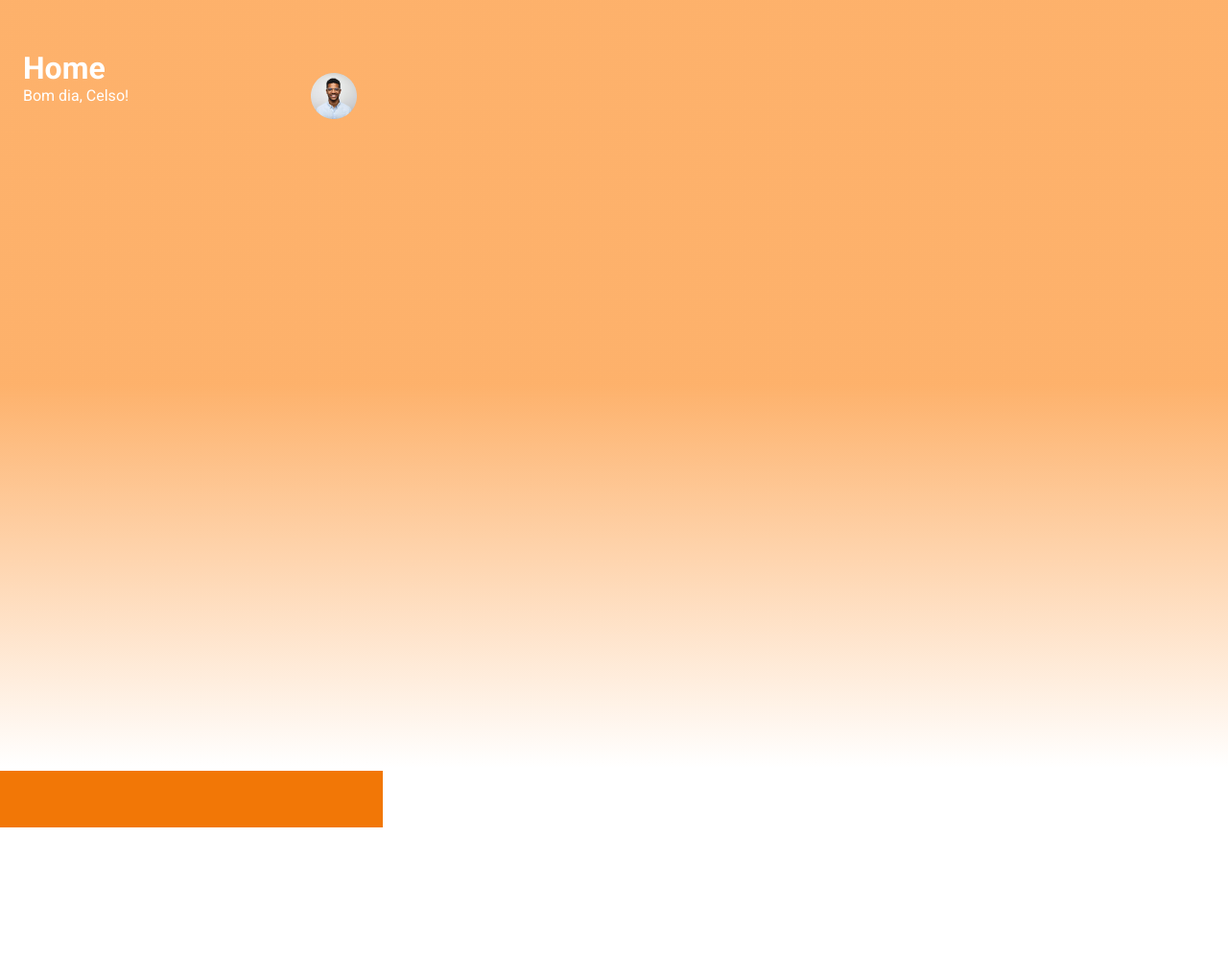
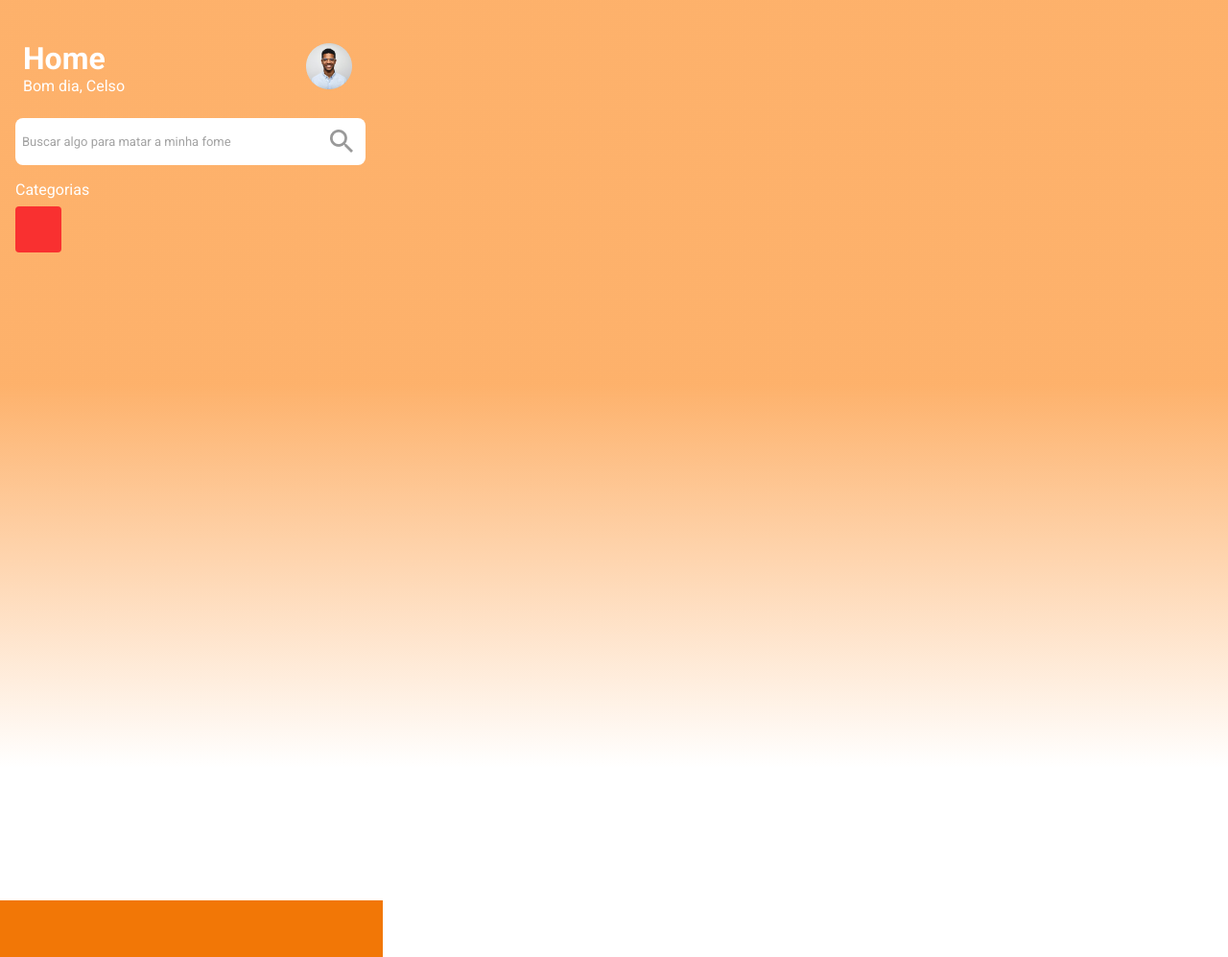
Before and after one commit to h4nniton/tony-pizzaria, a plain HTML site: page pages/home.html in a window 1280 px wide. Shown: the whole page at 96% size. Before the commit the page ends 864 px from the top, so only its background shows below. Drawn offline with Linux system fonts and the light colour scheme.

Commit message:
nao finalizado

```diff
--- a/pages/home.css
+++ b/pages/home.css
@@ -17,6 +17,56 @@ body::after {
     z-index: -1;
 }
 
+.inicio {
+    color: #fff;
+}
+
+.inicio h1 {
+    margin-top: 10px;
+}
+
+.inicio img {
+    display: flex;
+    margin-top: -54px;
+    margin-left: 295px;
+}
+
+.pesquisar {
+    background-color: #fff;
+    width: 365px;
+    height: 49px;
+    border-radius: 8px;
+    margin-top: 30px;
+    margin-left: -8px;
+}
+
+.pesquisar-texto {
+    font-size: small;
+    opacity: 36%;
+    margin-left: -1px;
+    margin-top: -32px;
+}
+
+.pesquisar-img {
+    margin-left: 320px;
+    margin-top: -20px;
+}
+
+.container-categoria{
+    color: #fff;
+    margin-left: -8px;
+    margin-top: 25px;
+}
+
+.icon-categoria {
+    background-color: #F93030;
+    width: 48px;
+    height: 48px;
+    border-radius: 4px;
+    margin-top: 8px;
+    margin-left: -8px;
+}
+
 .container-menu {
     background-color: #F27706;
     margin-top: 675px;
@@ -24,20 +74,3 @@ body::after {
     width: 400px;
     height: 59px;
 }
-
-.inicio {
-    color: #fff;
-}
-
-.inicio h1 {
-    margin-top: 20px;
-}
-
-.inicio p {
-    font-weight: 400;
-}
-
-.inicio img {
-    margin-top: -100px;
-    margin-left: 300px;
-}
--- a/pages/home.html
+++ b/pages/home.html
@@ -20,16 +20,28 @@
 
     <div class="inicio">
         <h1>Home</h1>
-        <p>Bom dia, Celso!</p>
-        <img src="./img/icon-celso.webp" alt="icon-celso">
+        <p>Bom dia, Celso</p>
+        <img src="./img/icon-celso.webp" class="celso" alt="celso">
+    </div>
+
+    <div class="pesquisar"></div>
+    <div class="pesquisar-texto">
+        <p>Buscar algo para matar a minha fome</p>
+    </div>
+    <div class="pesquisar-img">
+        <img src="./img/Vector.webp" alt="">
     </div>
 
 </header>
 
 <main>
-    <div class="container-menu"></div>
+
+    <div class="container-categoria">Categorias</div>
+
+    <div class="icon-categoria"></div>
+
 </main>
 
 <footer>
-
+    <div class="container-menu"></div>
 </footer>
```
Also changed, not shown: pages/img/Vector.webp (added).
